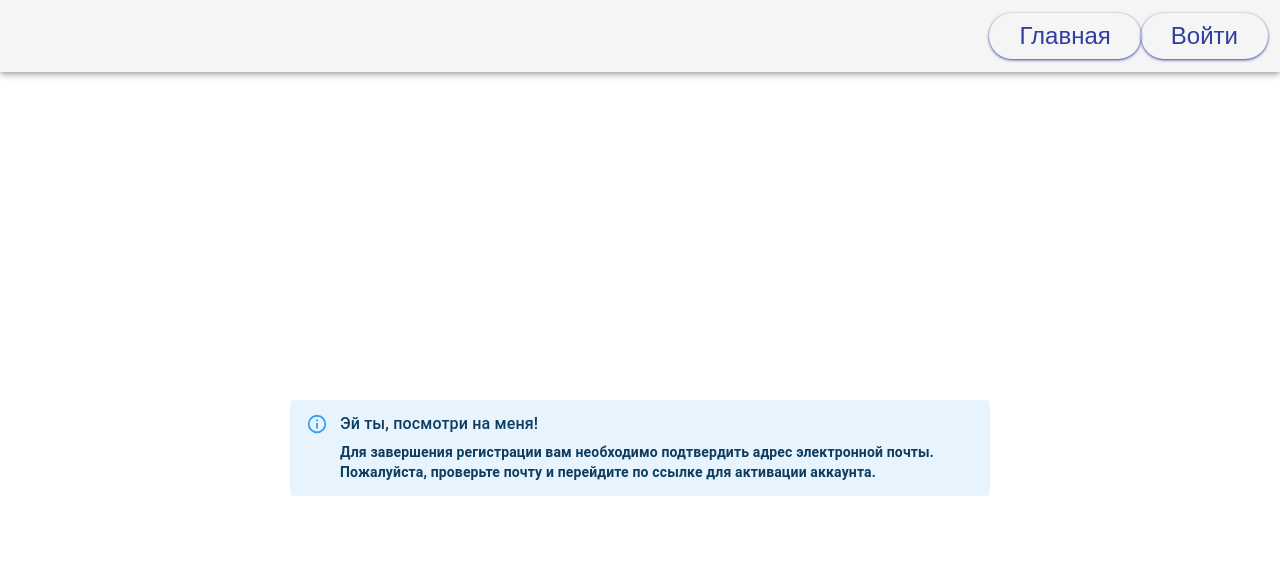
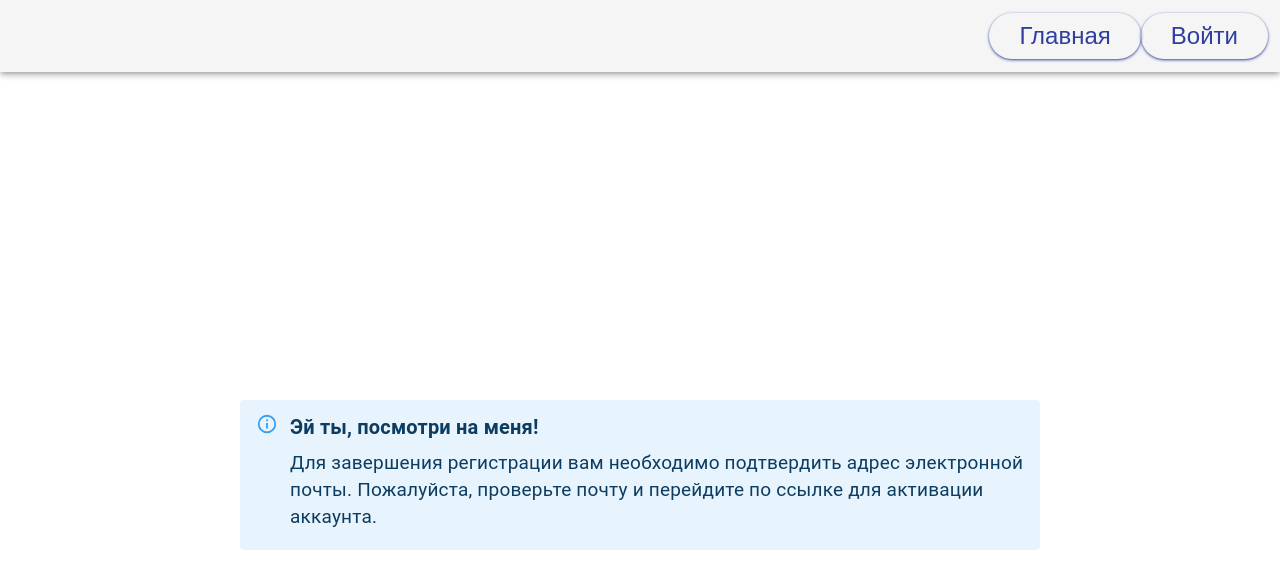
Before and after one commit to kirillnemkov/REACT_PROJECT, a React (Create React App) app in the folder client/: page /signUp/success in a window 1280 px wide. Shown: the top 588 px of the page. Built offline with nearby package versions, Linux system fonts and the light colour scheme.

Commit message:
verstka head

```diff
--- a/client/src/components/ActivationSuccess/ActivationSuccess.jsx
+++ b/client/src/components/ActivationSuccess/ActivationSuccess.jsx
@@ -17,8 +17,12 @@ const useStyles = makeStyles((theme) => ({
         justifyContent: 'center',
     },
     alertik: {
-        width: '700px',
+        width: '850px',
+        fontSize:"19px",
     },
+    alertq:{
+      fontSize:"20px"
+    }
 }))
 
 const ActivationSuccess = () => {
@@ -41,12 +45,12 @@ const ActivationSuccess = () => {
 
         <div className={classes.root}>
             <Alert className={classes.alertik} severity="success">
-                <AlertTitle>Hey Guys, у нас всё найс!</AlertTitle>
-                <strong>
+                <AlertTitle className={classes.alertq}><strong>Hey Guys, у нас всё найс!</strong></AlertTitle>
+
                     Вы будете автоматически перенаправлены на главную страницу
                     через {timer}{' '}
                     {timer <= 1 ? 'секунду' : timer < 5 ? 'секунды' : 'секунд'}
-                </strong>
+
             </Alert>
         </div>
     )
--- a/client/src/components/Navbar/Navbar.jsx
+++ b/client/src/components/Navbar/Navbar.jsx
@@ -90,6 +90,7 @@ export default function Navbar({searchText, changeHandler}) {
             </Grid>
             </Grid>
             }
+            {/* <p style={{color: "#0f217d", fontFamily: "Arial"}}>Made by Elbrus</p> */}
           {!user ?
             <Grid container spacing={2} direction='row' justifyContent='flex-end'>
             <Link to='/'><IconButton id={styles.media} className={classes.root} color="inherit">Главная</IconButton></Link>
--- a/client/src/components/ProjectProfile/ProjectProfile.js
+++ b/client/src/components/ProjectProfile/ProjectProfile.js
@@ -152,12 +152,6 @@ export default function ProjectProfile() {
                 </div>
                 <hr style={{ width: '1400px' }} />
                 <b className={styles.text}>КОММЕНТАРИИ К ПРОЕКТУ</b>
-
-                {/* <div>
-                    <div className={styles.commentContainer}>
-                        <p className={styles.textForComment}></p>
-                    </div>
-                </div> */}
                 <div className={styles.comment}>
                     <Comment />
                 </div>
--- a/client/src/components/Signup-success-message/Signup-success-message.jsx
+++ b/client/src/components/Signup-success-message/Signup-success-message.jsx
@@ -13,8 +13,13 @@ const useStyles = makeStyles((theme) => ({
         justifyContent: 'center',
     },
     alertik: {
-        width: '700px',
+        width: '800px',
+        height:"150px",
+        fontSize:"19px"
     },
+    alertq:{
+      fontSize:"20px"
+    }
 }))
 
 const SignupSuccessMessage = () => {
@@ -22,12 +27,12 @@ const SignupSuccessMessage = () => {
     return (
         <div className={classes.root}>
             <Alert className={classes.alertik} severity="info">
-                <AlertTitle>Эй ты, посмотри на меня!</AlertTitle>
-                <strong>
+            <AlertTitle className={classes.alertq}><strong>Эй ты, посмотри на меня!</strong></AlertTitle>
+
                     Для завершения регистрации вам необходимо подтвердить адрес
                     электронной почты. Пожалуйста, проверьте почту и перейдите
                     по ссылке для активации аккаунта.
-                </strong>
+
             </Alert>
         </div>
     )
--- a/client/src/components/Start-Page/parts/Header.jsx
+++ b/client/src/components/Start-Page/parts/Header.jsx
@@ -10,15 +10,6 @@ const useStyles = makeStyles((theme) => ({
     height:70,
     width: 70,
     borderRadius: "50px",
-  },
-  root: {
-    background: 'linear-gradient(45deg, #FE6B8B 30%, #002884 90%)',
-    border: 0,
-    borderRadius: 3,
-    boxShadow: '0 3px 5px 2px rgba(255, 105, 135, .3)',
-    color: 'white',
-    height: 48,
-    padding: '0 30px',
   },
   head: {
     display: 'flex',
@@ -40,18 +31,20 @@ const useStyles = makeStyles((theme) => ({
     width: 'auto',
   },
   colorText: {
-    color: '#4520ab',
+    fontFamily: "Arial",
+    color: '#0f217d',
   },
   container: {
     textAlign: 'center',
   },
   title: {
-    color: '#66eefb',
+    color: '#0f217d',
     fontSize: '4.5rem',
+    fontFamily: "Arial",
     position: 'relative'
   },
   goDown: {
-    color: '#4520ab',
+    color: '#0f217d',
     fontSize: '4rem',
   },
   video: {
@@ -74,7 +67,7 @@ export default function Header({changeHandler, searchText}) {
   return (
       <div className={classes.head} id="header">
         <Navbar changeHandler={changeHandler} searchText={searchText} />
-        <video className={classes.video} src="video.mp4" muted loop autoPlay>
+        <video className={classes.video} src="https://elbrusboot.camp/images/index.mp4" muted loop autoPlay>
           </video>
       <Collapse
         in={checked}
```
